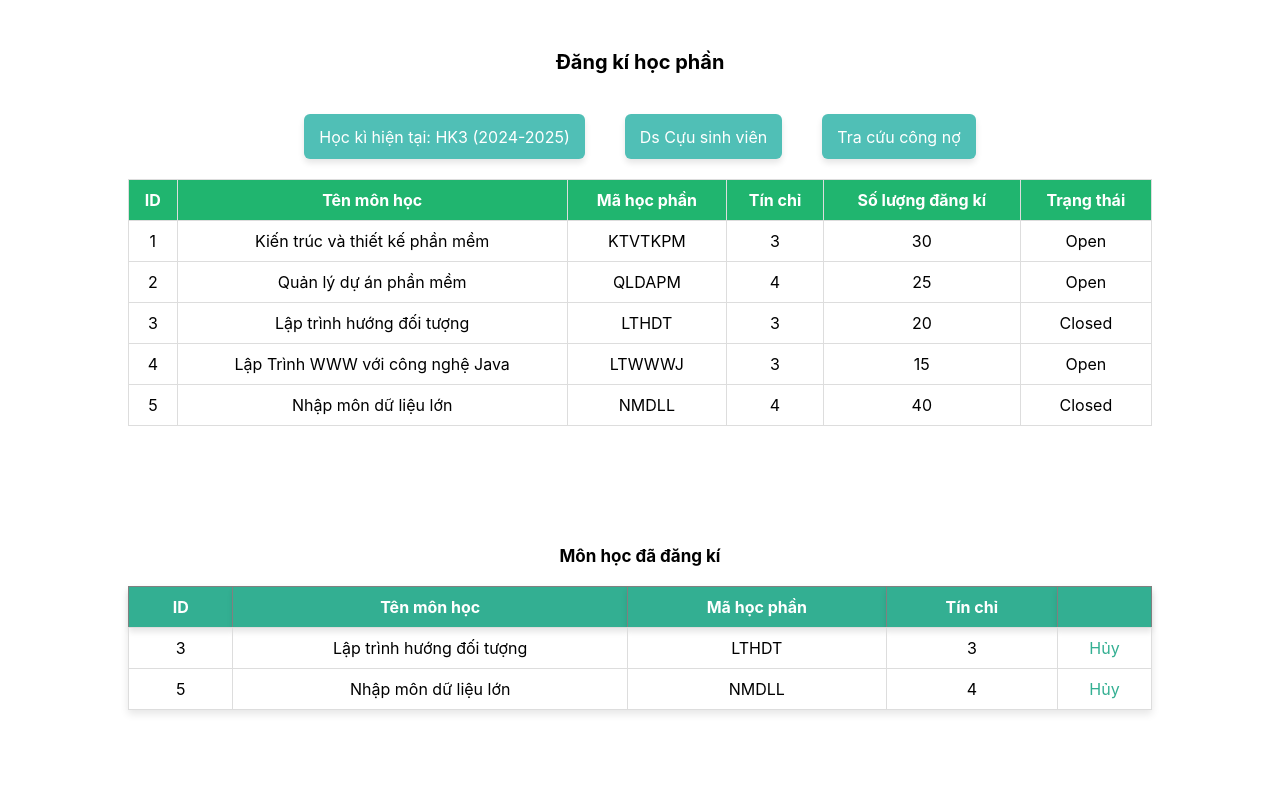
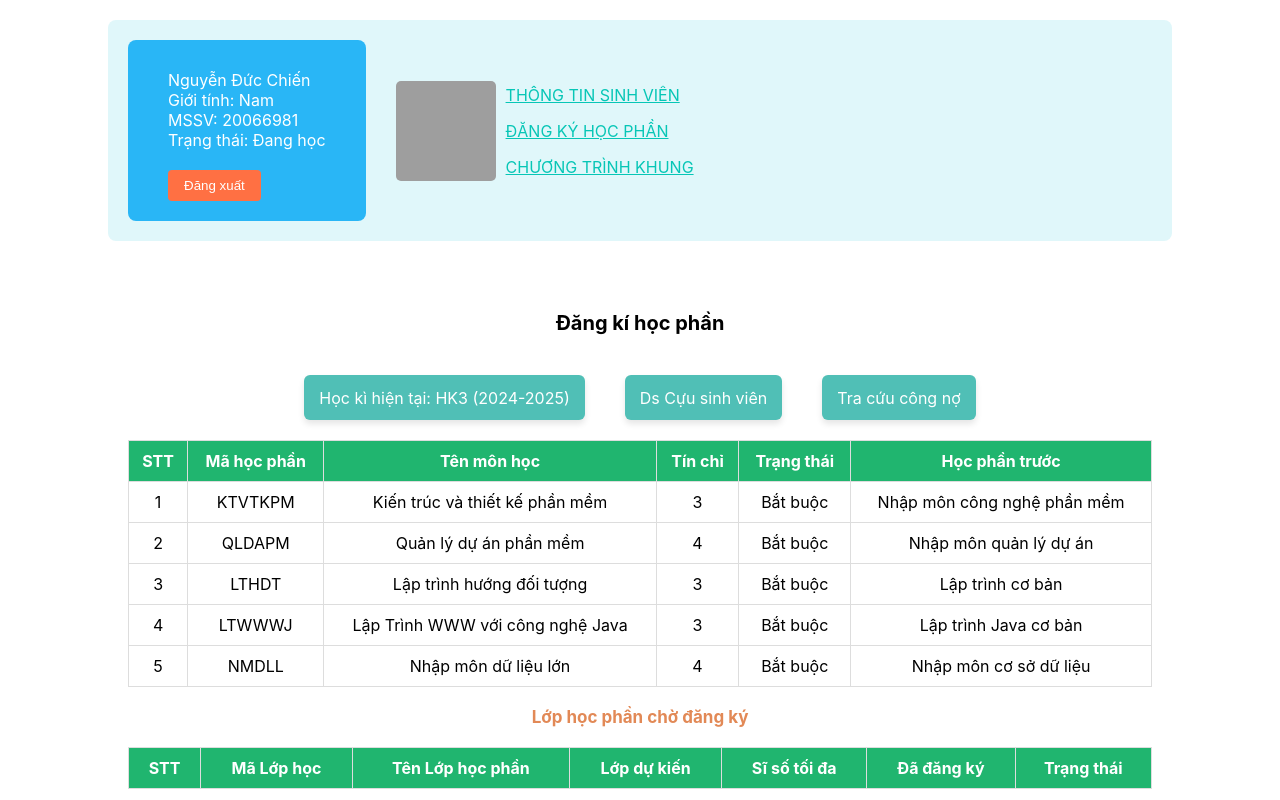
Before and after one commit to ThietKeKienTrucPhanMem2024/FE_ThietKeKienTrucPhanMem, a React (Create React App) app: page /RegisterSource in a window 1280 px wide. Shown: the top 800 px of the page. Built offline with nearby package versions, Linux system fonts and the light colour scheme; grey boxes are pictures that could not be loaded.

Commit message:
register class Hpa
register class Hpa

```diff
--- a/src/pages/RegisterSource.js
+++ b/src/pages/RegisterSource.js
@@ -3,44 +3,103 @@ import { useRef, useState } from 'react'
 function RegisterSource() {
   const courses = [
     {
-      id: 1,
-      name: 'Kiến trúc và thiết kế phần mềm',
-      code: 'KTVTKPM',
-      credits: 3,
-      enrolled: 30,
-      status: 'Open',
+      STT: 1,
+      MaHP: 'KTVTKPM',
+      ListLớp: [
+        {
+          STT: 1,
+          MãLHP: 'KTVTKPM01',
+          TênLớpHọcPhần: 'Kiến trúc phần mềm A',
+          LớpDựKiến: 'L01',
+          SĩSốTốiĐa: 40,
+          ĐãĐăngKý: 30,
+          TrạngThái: 'Open',
+        },
+        {
+          STT: 2,
+          MãLHP: 'KTVTKPM02',
+          TênLớpHọcPhần: 'Kiến trúc phần mềm B',
+          LớpDựKiến: 'L02',
+          SĩSốTốiĐa: 40,
+          ĐãĐăngKý: 10,
+          TrạngThái: 'Open',
+        },
+      ],
+      TênMônHọc: 'Kiến trúc và thiết kế phần mềm',
+      TínChỉ: 3,
+      HọcPhầnTrước: 'Nhập môn công nghệ phần mềm',
     },
     {
-      id: 2,
-      name: 'Quản lý dự án phần mềm',
-      code: 'QLDAPM',
-      credits: 4,
-      enrolled: 25,
-      status: 'Open',
+      STT: 2,
+      MaHP: 'QLDAPM',
+      ListLớp: [
+        {
+          STT: 1,
+          MãLHP: 'QLDAPM01',
+          TênLớpHọcPhần: 'Quản lý dự án phần mềm A',
+          LớpDựKiến: 'L01',
+          SĩSốTốiĐa: 30,
+          ĐãĐăngKý: 25,
+          TrạngThái: 'Open',
+        },
+      ],
+      TênMônHọc: 'Quản lý dự án phần mềm',
+      TínChỉ: 4,
+      HọcPhầnTrước: 'Nhập môn quản lý dự án',
     },
     {
-      id: 3,
-      name: 'Lập trình hướng đối tượng',
-      code: 'LTHDT',
-      credits: 3,
-      enrolled: 20,
-      status: 'Closed',
+      STT: 3,
+      MaHP: 'LTHDT',
+      ListLớp: [
+        {
+          STT: 1,
+          MãLHP: 'LTHDT01',
+          TênLớpHọcPhần: 'Lập trình hướng đối tượng A',
+          LớpDựKiến: 'L01',
+          SĩSốTốiĐa: 25,
+          ĐãĐăngKý: 20,
+          TrạngThái: 'Closed',
+        },
+      ],
+      TênMônHọc: 'Lập trình hướng đối tượng',
+      TínChỉ: 3,
+      HọcPhầnTrước: 'Lập trình cơ bản',
     },
     {
-      id: 4,
-      name: 'Lập Trình WWW với công nghệ Java',
-      code: 'LTWWWJ',
-      credits: 3,
-      enrolled: 15,
-      status: 'Open',
+      STT: 4,
+      MaHP: 'LTWWWJ',
+      ListLớp: [
+        {
+          STT: 1,
+          MãLHP: 'LTWWWJ01',
+          TênLớpHọcPhần: 'Lập trình WWW với Java A',
+          LớpDựKiến: 'L01',
+          SĩSốTốiĐa: 20,
+          ĐãĐăngKý: 15,
+          TrạngThái: 'Open',
+        },
+      ],
+      TênMônHọc: 'Lập Trình WWW với công nghệ Java',
+      TínChỉ: 3,
+      HọcPhầnTrước: 'Lập trình Java cơ bản',
     },
     {
-      id: 5,
-      name: 'Nhập môn dữ liệu lớn',
-      code: 'NMDLL',
-      credits: 4,
-      enrolled: 40,
-      status: 'Closed',
+      STT: 5,
+      MaHP: 'NMDLL',
+      ListLớp: [
+        {
+          STT: 1,
+          MãLHP: 'NMDLL01',
+          TênLớpHọcPhần: 'Nhập môn dữ liệu lớn A',
+          LớpDựKiến: 'L01',
+          SĩSốTốiĐa: 50,
+          ĐãĐăngKý: 40,
+          TrạngThái: 'Closed',
+        },
+      ],
+      TênMônHọc: 'Nhập môn dữ liệu lớn',
+      TínChỉ: 4,
+      HọcPhầnTrước: 'Nhập môn cơ sở dữ liệu',
     },
   ]
 
@@ -65,9 +124,10 @@ function RegisterSource() {
   ]
 
   const [selectedCourse, setSelectedCourse] = useState(null)
+  const [listLopHocPhan, setlistLopHocPhan] = useState([])
 
   const handleRowClick = (course) => {
-    setSelectedCourse(course)
+    setSelectedCourse(selectedCourse === course ? null : course)
   }
 
   const handleCloseDialog = () => {
@@ -75,7 +135,8 @@ function RegisterSource() {
   }
 
   const handleRegister = () => {
-    alert(`Đăng kí thành công ${selectedCourse.name}`)
+    alert(`Đăng kí thành công ${selectedCourse.ListLớp[0].TênLớpHọcPhần}`)
+    setlistLopHocPhan(selectedCourse.ListLớp)
     setSelectedCourse(null)
   }
   return (
@@ -88,6 +149,88 @@ function RegisterSource() {
         flexDirection: 'column',
       }}
     >
+      <div
+        style={{
+          display: 'flex',
+          alignItems: 'center',
+          backgroundColor: '#e0f7fa',
+          padding: 20,
+          borderRadius: 8,
+          width: '80%',
+          margin: '20px 0',
+        }}
+      >
+        <div
+          style={{
+            backgroundColor: '#29b6f6',
+            padding: '20px 40px',
+            borderRadius: 8,
+            color: 'white',
+            display: 'flex',
+            flexDirection: 'column',
+            alignItems: 'flex-start',
+          }}
+        >
+          <span style={{ marginTop: 10 }}>Nguyễn Đức Chiến</span>
+          <span>Giới tính: Nam</span>
+          <span>MSSV: 20066981</span>
+          <span>Trạng thái: Đang học</span>
+          <button
+            style={{
+              backgroundColor: '#ff7043',
+              color: 'white',
+              border: 'none',
+              borderRadius: 4,
+              padding: '8px 16px',
+              marginTop: 20,
+              cursor: 'pointer',
+            }}
+          >
+            Đăng xuất
+          </button>
+        </div>
+        <img
+          src="https://zpsocial-f57-org.zadn.vn/eb953a960233e36dba22.jpg"
+          alt="User"
+          style={{
+            marginLeft: 30,
+
+            width: 100,
+            height: 100,
+            borderRadius: '5%',
+          }}
+        />
+        <div style={{ marginLeft: 10, textAlign: 'left' }}>
+          <p
+            style={{
+              fontSize: '16px',
+              color: '#07c6b6',
+              textDecoration: 'underline',
+            }}
+          >
+            THÔNG TIN SINH VIÊN
+          </p>
+          <p
+            style={{
+              fontSize: '16px',
+              color: '#07c6b6',
+              textDecoration: 'underline',
+            }}
+          >
+            ĐĂNG KÝ HỌC PHẦN
+          </p>
+          <p
+            style={{
+              fontSize: '16px',
+              color: '#07c6b6',
+              textDecoration: 'underline',
+            }}
+          >
+            CHƯƠNG TRÌNH KHUNG
+          </p>
+        </div>
+      </div>
+
       <span
         style={{
           color: 'black',
@@ -175,7 +318,17 @@ function RegisterSource() {
                 border: '1px solid #ddd',
               }}
             >
-              ID
+              STT
+            </th>
+            <th
+              style={{
+                padding: 10,
+                backgroundColor: '#20b56f',
+                color: 'white',
+                border: '1px solid #ddd',
+              }}
+            >
+              Mã học phần
             </th>
             <th
               style={{
@@ -195,16 +348,6 @@ function RegisterSource() {
                 border: '1px solid #ddd',
               }}
             >
-              Mã học phần
-            </th>
-            <th
-              style={{
-                padding: 10,
-                backgroundColor: '#20b56f',
-                color: 'white',
-                border: '1px solid #ddd',
-              }}
-            >
               Tín chỉ
             </th>
             <th
@@ -215,7 +358,130 @@ function RegisterSource() {
                 border: '1px solid #ddd',
               }}
             >
-              Số lượng đăng kí
+              Trạng thái
+            </th>
+            <th
+              style={{
+                padding: 10,
+                backgroundColor: '#20b56f',
+                color: 'white',
+                border: '1px solid #ddd',
+              }}
+            >
+              Học phần trước
+            </th>
+          </tr>
+        </thead>
+        <tbody>
+          {courses.map((course) => (
+            <tr
+              key={course.id}
+              onClick={() => handleRowClick(course)}
+              style={{ cursor: 'pointer' }}
+            >
+              <td style={{ padding: 10, border: '1px solid #ddd' }}>
+                {course.STT}
+              </td>
+              <td style={{ padding: 10, border: '1px solid #ddd' }}>
+                {course.MaHP}
+              </td>
+              <td style={{ padding: 10, border: '1px solid #ddd' }}>
+                {course.TênMônHọc}
+              </td>
+              <td style={{ padding: 10, border: '1px solid #ddd' }}>
+                {course.TínChỉ}
+              </td>
+              <td style={{ padding: 10, border: '1px solid #ddd' }}>
+                Bắt buộc
+              </td>
+              <td style={{ padding: 10, border: '1px solid #ddd' }}>
+                {course.HọcPhầnTrước}
+              </td>
+            </tr>
+          ))}
+        </tbody>
+      </table>
+
+      <span
+        style={{
+          marginTop: 20,
+          marginBottom: 20,
+          color: '#e28956',
+          fontSize: 17,
+          fontWeight: 'bold',
+        }}
+      >
+        Lớp học phần chờ đăng ký
+      </span>
+      <table
+        border="1"
+        style={{
+          width: '80%',
+          textAlign: 'center',
+          borderCollapse: 'collapse',
+        }}
+      >
+        <thead>
+          <tr>
+            <th
+              style={{
+                padding: 10,
+                backgroundColor: '#20b56f',
+                color: 'white',
+                border: '1px solid #ddd',
+              }}
+            >
+              STT
+            </th>
+            <th
+              style={{
+                padding: 10,
+                backgroundColor: '#20b56f',
+                color: 'white',
+                border: '1px solid #ddd',
+              }}
+            >
+              Mã Lớp học
+            </th>
+            <th
+              style={{
+                padding: 10,
+                backgroundColor: '#20b56f',
+                color: 'white',
+                border: '1px solid #ddd',
+              }}
+            >
+              Tên Lớp học phần
+            </th>
+            <th
+              style={{
+                padding: 10,
+                backgroundColor: '#20b56f',
+                color: 'white',
+                border: '1px solid #ddd',
+              }}
+            >
+              Lớp dự kiến
+            </th>
+            <th
+              style={{
+                padding: 10,
+                backgroundColor: '#20b56f',
+                color: 'white',
+                border: '1px solid #ddd',
+              }}
+            >
+              Sĩ số tối đa
+            </th>
+            <th
+              style={{
+                padding: 10,
+                backgroundColor: '#20b56f',
+                color: 'white',
+                border: '1px solid #ddd',
+              }}
+            >
+              Đã đăng ký
             </th>
             <th
               style={{
@@ -230,29 +496,32 @@ function RegisterSource() {
           </tr>
         </thead>
         <tbody>
-          {courses.map((course) => (
+          {listLopHocPhan.map((course) => (
             <tr
-              key={course.id}
+              key={course.STT}
               onClick={() => handleRowClick(course)}
               style={{ cursor: 'pointer' }}
             >
               <td style={{ padding: 10, border: '1px solid #ddd' }}>
-                {course.id}
+                {course.STT}
               </td>
               <td style={{ padding: 10, border: '1px solid #ddd' }}>
-                {course.name}
+                {course.MãLHP}
               </td>
               <td style={{ padding: 10, border: '1px solid #ddd' }}>
-                {course.code}
+                {course.TênLớpHọcPhần}
               </td>
               <td style={{ padding: 10, border: '1px solid #ddd' }}>
-                {course.credits}
+                {course.LớpDựKiến}
               </td>
               <td style={{ padding: 10, border: '1px solid #ddd' }}>
-                {course.enrolled}
+                {course.SĩSốTốiĐa}
               </td>
               <td style={{ padding: 10, border: '1px solid #ddd' }}>
-                {course.status}
+                {course.ĐãĐăngKý}
+              </td>
+              <td style={{ padding: 10, border: '1px solid #ddd' }}>
+                {course.TrạngThái}
               </td>
             </tr>
           ))}
```
Also changed, not shown: src/pages/LoginScores.js (+11 -7 lines).
